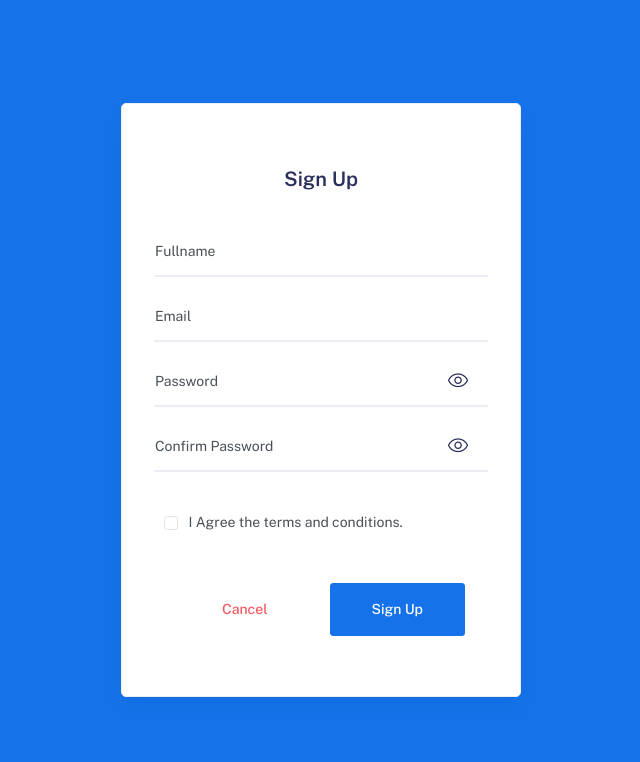
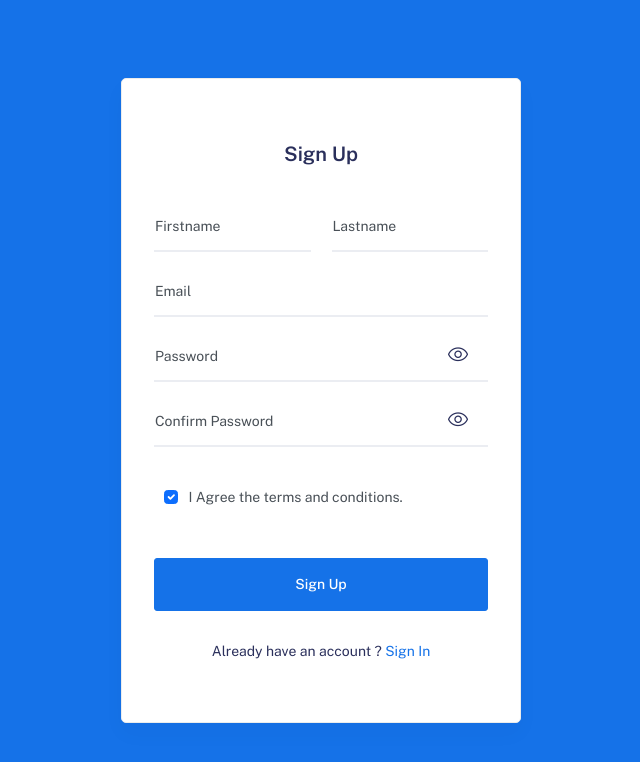
Before and after one commit to kiannaquines/explore_tourism_management, a Django app: page /register/ in a window 1280 px wide. Shown: the top 762 px of the page, without its empty margins (319-959 px from the left). Run offline with Django 5.2, Linux system fonts and the light colour scheme; some libraries are stand-ins or nearby versions.

Commit message:
add more changes

```diff
--- a/explore_kabacan_app/templates/dashboard.html
+++ b/explore_kabacan_app/templates/dashboard.html
@@ -4,7 +4,7 @@
 <div class="page-inner">
     <div class="d-flex align-items-left align-items-md-center flex-column flex-md-row pt-2 pb-4">
         <div>
-            <h3 class="fw-bold mb-3">Dashboard</h3>
+            <h3 class="fw-bold mb-3">Explore Kabacan Dashboard</h3>
             <h6 class="op-7 mb-2">Explore Kabacan Tourist Management System</h6>
         </div>
         <div class="ms-md-auto py-2 py-md-0">
--- a/explore_kabacan_app/templates/includes/sidebar.html
+++ b/explore_kabacan_app/templates/includes/sidebar.html
@@ -86,13 +86,13 @@
                         </ul>
                     </div>
                 </li>
-                <li class="nav-item {% if 'toursit' in request.path %}submenu active{% endif %}">
+                <li class="nav-item {% if 'tourist' in request.path %}submenu active{% endif %}">
                     <a data-bs-toggle="collapse" href="#users" aria-expanded="true">
                         <i class="fas fa-th-list"></i>
                         <p>Tourist</p>
                         <span class="caret"></span>
                     </a>
-                    <div class="collapse {% if 'toursit' in request.path %}show{% endif %}" id="users">
+                    <div class="collapse {% if 'tourist' in request.path %}show{% endif %}" id="users">
                         <ul class="nav nav-collapse">
                             <li>
                                 <a href="{% url 'toursit' %}">
--- a/explore_kabacan_app/templates/register.html
+++ b/explore_kabacan_app/templates/register.html
@@ -3,19 +3,39 @@
 
 {% block auth_content %}
 <div class="container container-login animated fadeIn">
+    {% include './includes/message.html' %}
     <h3 class="text-center">Sign Up</h3>
     <div class="login-form">
       <div class="form-sub">
+        <div class="row">
+          <div class="col">
             <div class="form-floating form-floating-custom mb-3">
               <input
-            id="fullname"
-            name="fullname"
+                id="firstname"
+                name="firstname"
                 type="text"
                 class="form-control"
-            placeholder="fullname"
+                placeholder="firstname"
                 required
               />
-          <label for="fullname">Fullname</label>
+              <label for="firstname">Firstname</label>
+            </div>
+          </div>
+
+          <div class="col">
+            <div class="form-floating form-floating-custom mb-3">
+              <input
+                id="lastname"
+                name="lastname"
+                type="text"
+                class="form-control"
+                placeholder="lastname"
+                required
+              />
+              <label for="lastname">Lastname</label>
+            </div>
+          </div>
+
         </div>
         <div class="form-floating form-floating-custom mb-3">
           <input
@@ -59,15 +79,18 @@
       </div>
       <div class="row form-sub m-0">
         <div class="form-check">
-          <input type="checkbox" class="form-check-input" name="agree" id="agree" />
+          <input type="checkbox" class="form-check-input" name="agree" id="agree" checked />
           <label class="form-check-label" for="agree"
             >I Agree the terms and conditions.</label
           >
         </div>
       </div>
-      <div class="form-action">
-        <a href="#" id="show-signin" class="btn btn-danger btn-link btn-login me-3">Cancel</a>
-        <a href="#" class="btn btn-primary btn-login">Sign Up</a>
+      <div class="form-action mb-3">
+        <button type="submit" class="btn btn-primary w-100 btn-login">Sign Up</button>
+      </div>
+      <div class="login-account">
+        <span class="msg">Already have an account ?</span>
+        <a href="{% url 'login' %}" class="link">Sign In</a>
       </div>
     </div>
   </div>
```
Also changed, not shown: explore_kabacan_app/templates/login.html (+4 -3 lines), db.sqlite3. Lines whose indentation alone changed are shown as unchanged.
